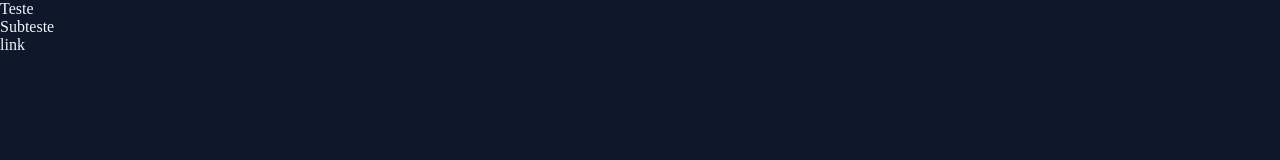
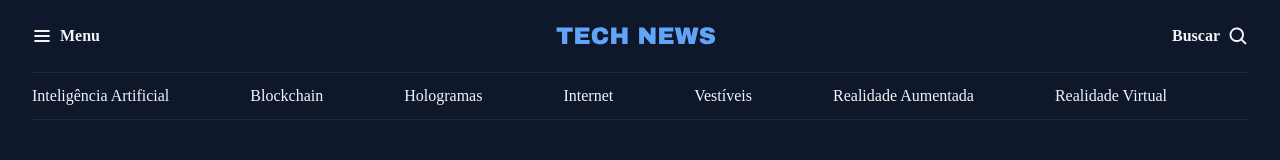
Before and after one commit to GuilhermeJesus30/Fullstack-projeto-portal-de-noticias, a plain HTML site: page index.html in a window 1280 px wide. Drawn offline with Linux system fonts and the light colour scheme.

Commit message:
creating the header

```diff
--- a/index.html
+++ b/index.html
@@ -13,8 +13,32 @@
 
 </head>
 <body>
-  <h1>Teste</h1>
-  <h2>Subteste</h2>
-  <a href="#">link</a>
+  <header class="container">
+    <nav id="primary" class="grid grid-flow-col">
+      <div>
+        <img src="assets/icons/List.svg" alt="ícone de menu">
+        <strong>Menu</strong>
+      </div>
+
+      <div>
+        <img src="assets/Logo.svg" alt="TechNews logo">
+      </div>
+
+      <div>
+        <strong>Buscar</strong>
+        <img src="assets/icons/MagnifyingGlass.svg" alt="ícone de pesquisa">
+      </div>
+    </nav>
+    <nav id="secondary" class="grid grid-flow-col">
+      <a href="#">Inteligência Artificial</a>
+      <a href="#">Blockchain</a>
+      <a href="#">Hologramas</a>
+      <a href="#">Internet</a>
+      <a href="#">Vestíveis</a>
+      <a href="#">Realidade Aumentada</a>
+      <a href="#">Realidade  Virtual</a>
+    </nav>
+
+  </header>
 </body>
 </html>
--- a/styles/global.css
+++ b/styles/global.css
@@ -40,3 +40,17 @@ a:hover {
 h1, h2, h3 {
   font: inherit;
 }
+
+.container {
+  max-width: 1280px;
+  padding-inline: 32px;
+  margin-inline: auto;
+}
+
+.grid {
+  display: grid;
+}
+
+.grid-flow-col {
+  grid-auto-flow: column;
+}
--- /dev/null
+++ b/styles/header.css
@@ -0,0 +1,26 @@
+#primary {
+  padding-block: 20px;
+
+  div {
+    display: flex;
+    align-items: center;
+    gap: 8px;
+  }
+
+
+  div:nth-child(2) {
+    margin-inline: auto;
+  }
+
+  div:nth-child(3) {
+    justify-self: end;
+  }
+}
+
+  #secondary {
+  padding-block: 14px;
+  border: solid 1px var(--stroke-color);
+  border-inline: none;
+
+
+}
--- a/styles/index.css
+++ b/styles/index.css
@@ -1 +1,2 @@
 @import url(global.css);
+@import url(header.css);
```
